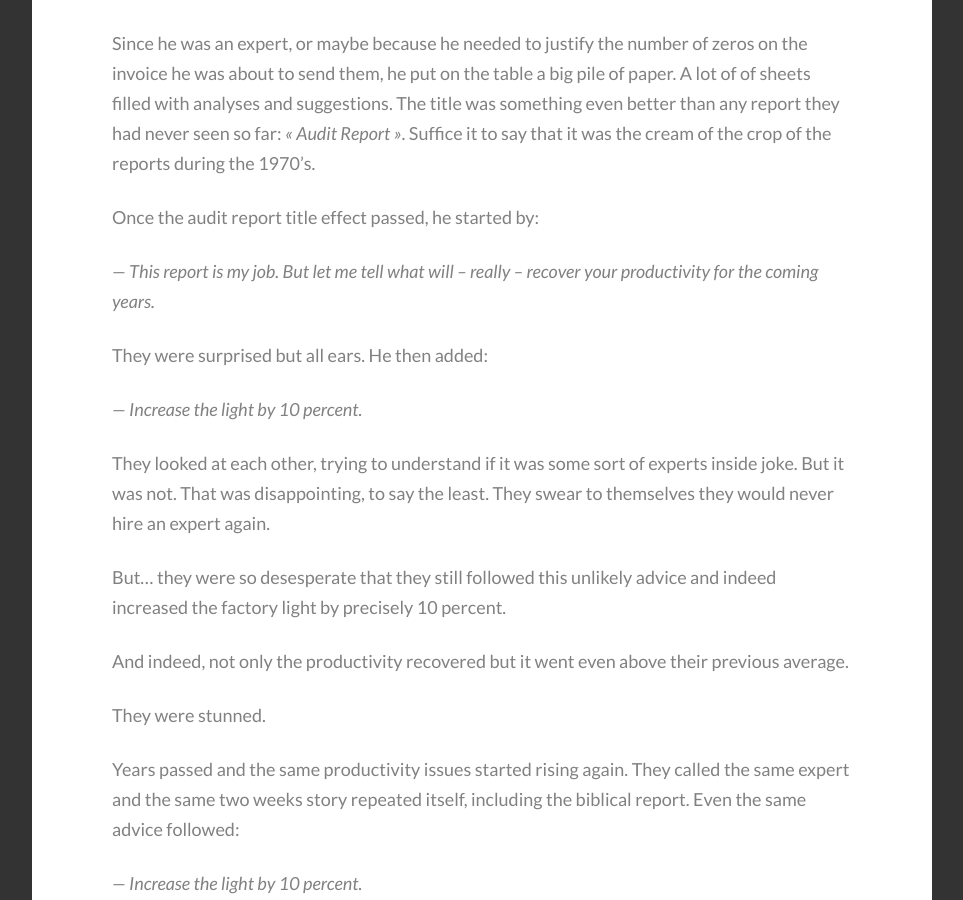
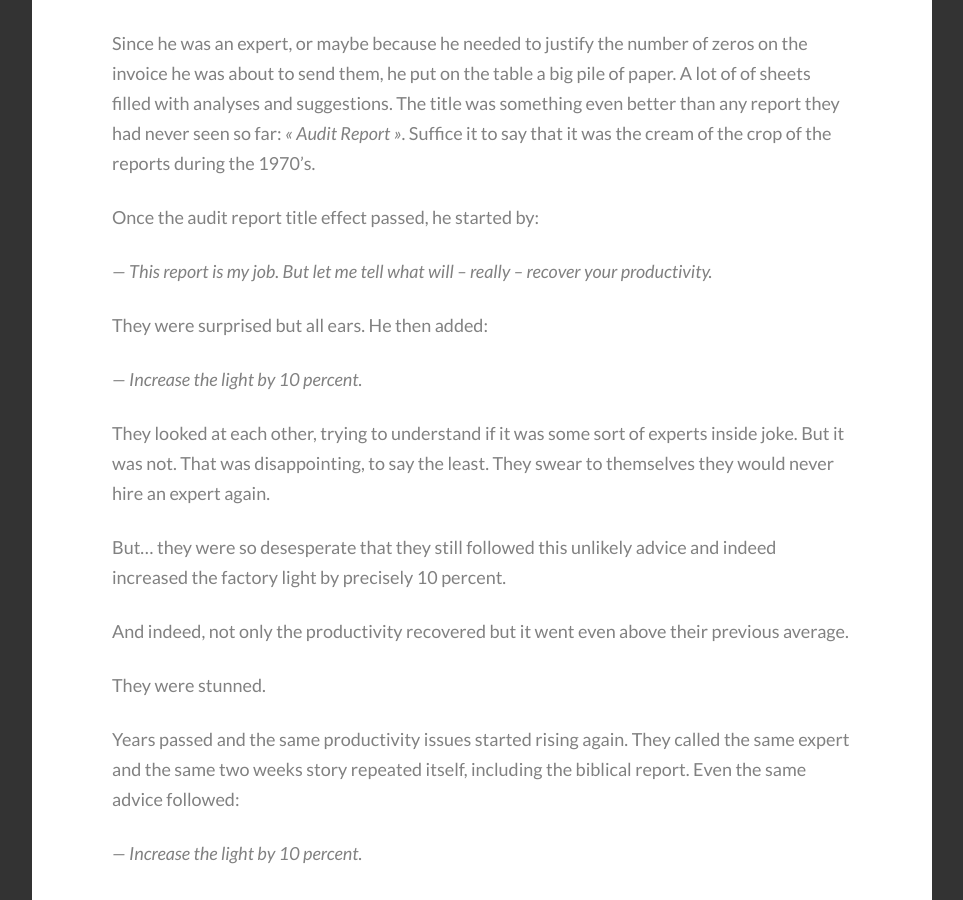
Before and after one commit to ivangabriele/blog, a Jekyll site: the page built from _posts/2018-01-26-the-story-of-a-factory-light.md, in a window 1280 px wide and 900 px high, scrolled down 1817 px. Shown: the whole window, without its empty margins (8-971 px from the left). Built offline with Jekyll 4.4.1, drawn with Linux system fonts in a browser that asks for light colours; some web fonts are replaced; comment, search, counter and statistics services are not loaded.

Commit message:
posts: update

```diff
--- a/_posts/2018-01-26-the-story-of-a-factory-light.md
+++ b/_posts/2018-01-26-the-story-of-a-factory-light.md
@@ -29,7 +29,7 @@ Since he was an expert, or maybe because he needed to justify the number of zero
 
 Once the audit report title effect passed, he started by:
 
-*— This report is my job. But let me tell what will – really – recover your productivity for the coming years.*
+*— This report is my job. But let me tell what will – really – recover your productivity.*
 
 They were surprised but all ears. He then added:
 
```
